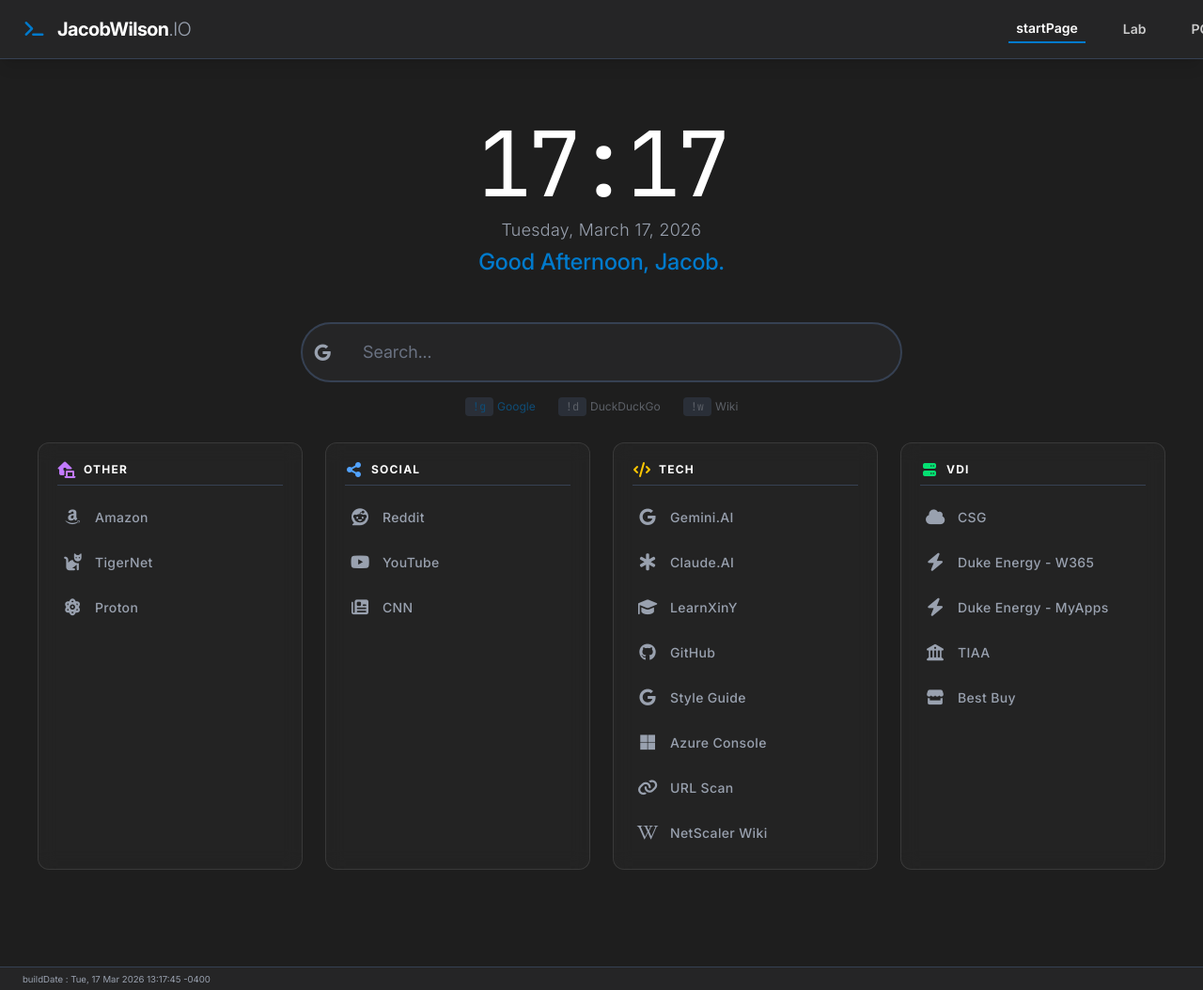
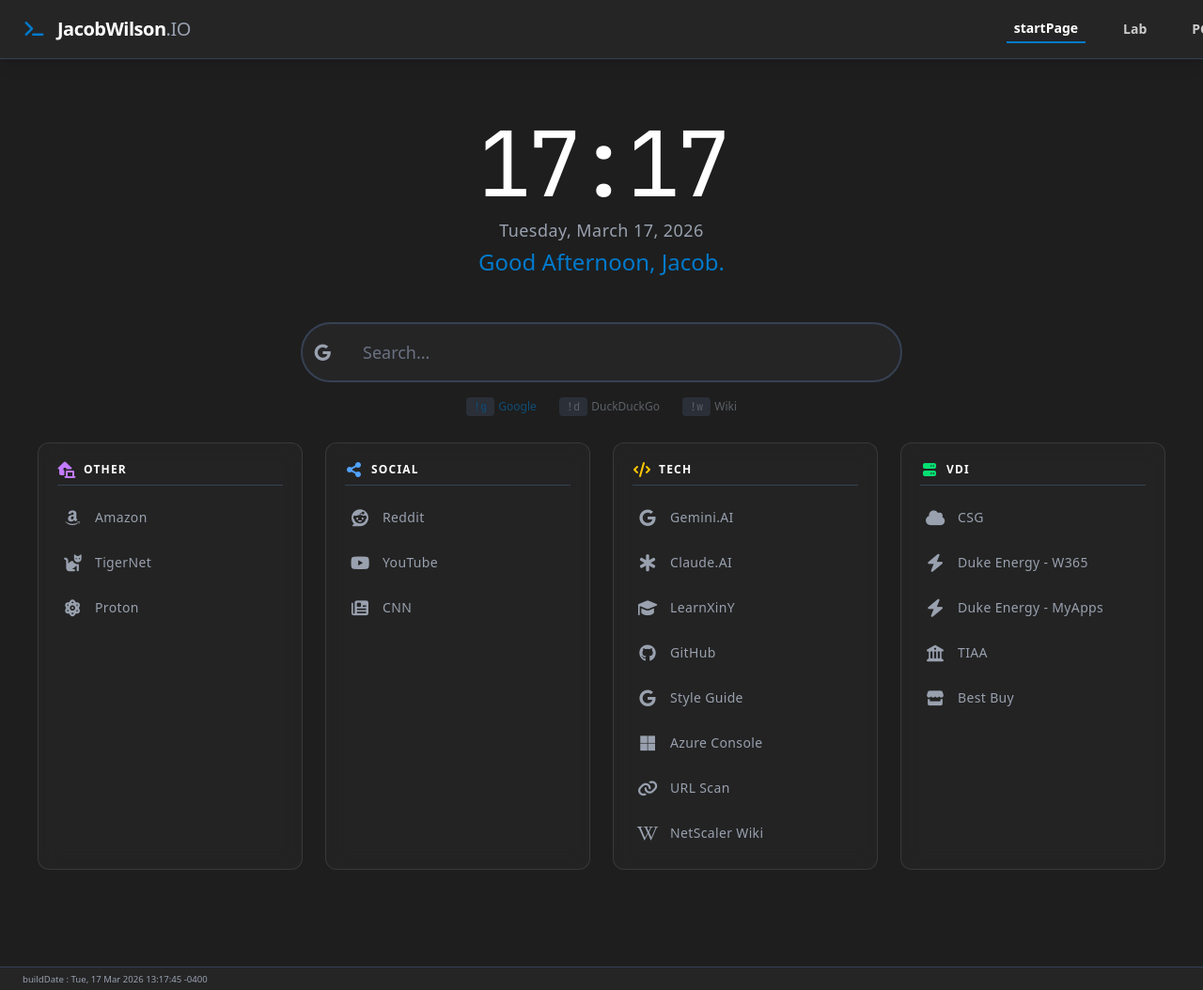
Before and after one commit to jdwilson85/startPage, a Jekyll site: the page built from index.md, in a window 1280 px wide and 1054 px high. Shown: the whole window at 94% size. Built offline with Jekyll 4.4.1, drawn with Linux system fonts in a browser that asks for light colours.

Commit message:
swap fonts

```diff
--- a/_css/input.css
+++ b/_css/input.css
@@ -8,7 +8,7 @@
     --color-vscode-text: #cccccc;
     --color-vscode-light: #ffffff;
 
-    --font-sans: 'Inter', sans-serif;
+    --font-sans: system-ui, -apple-system, 'Segoe UI', Roboto, 'Helvetica Neue', Arial, sans-serif;
     --font-mono: 'JetBrains Mono', monospace;
 }
 
--- a/assets/css/fonts.css
+++ b/assets/css/fonts.css
@@ -1,12 +1,3 @@
-/* Inter - Variable weight (300-700) */
-@font-face {
-  font-family: 'Inter';
-  font-style: normal;
-  font-weight: 300 700;
-  font-display: swap;
-  src: url(../webfonts/Inter-Variable.woff2) format('woff2');
-}
-
 /* JetBrains Mono - Variable weight (400-700) */
 @font-face {
   font-family: 'JetBrains Mono';
```
Also changed, not shown: assets/css/style.css.
